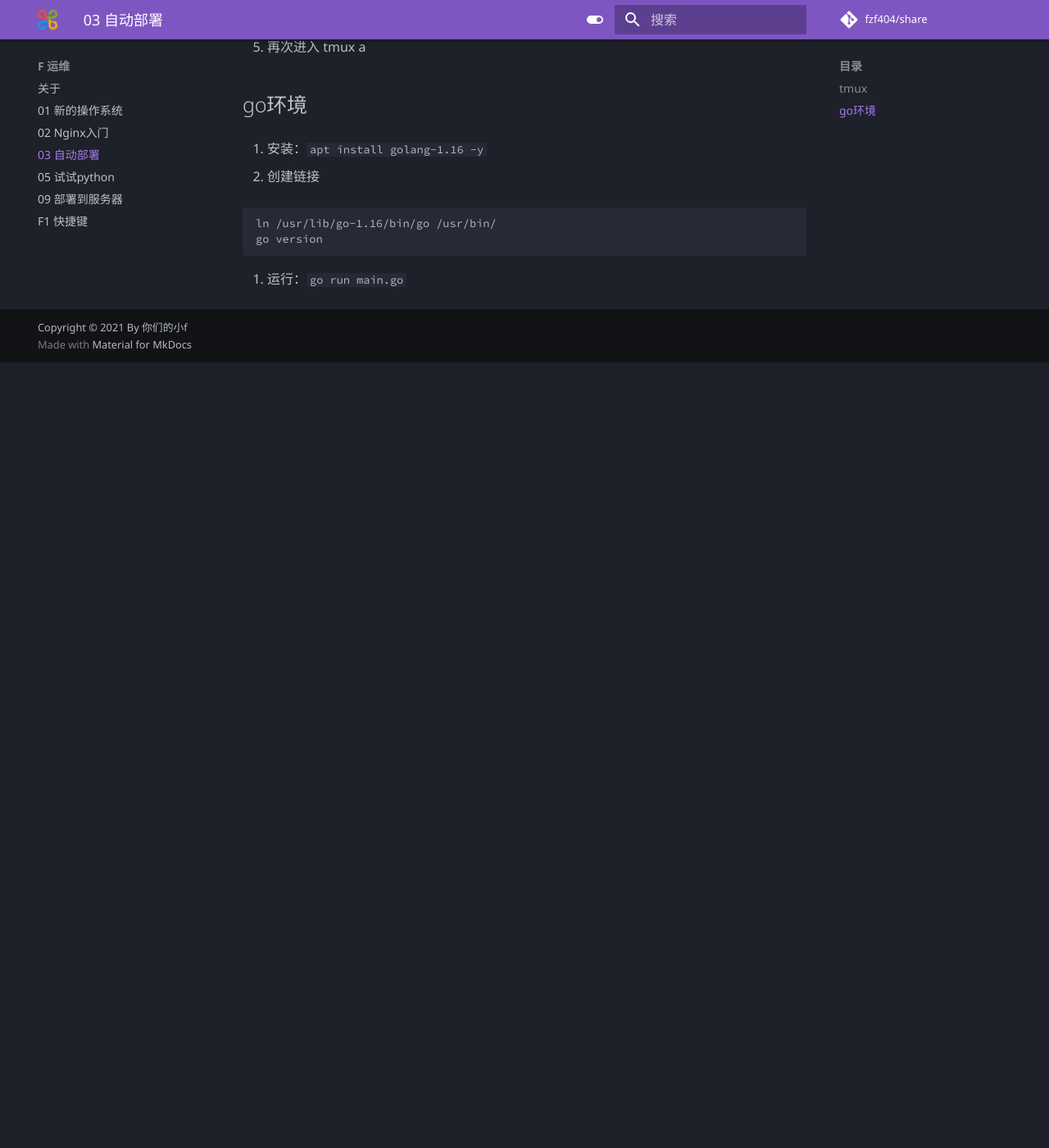
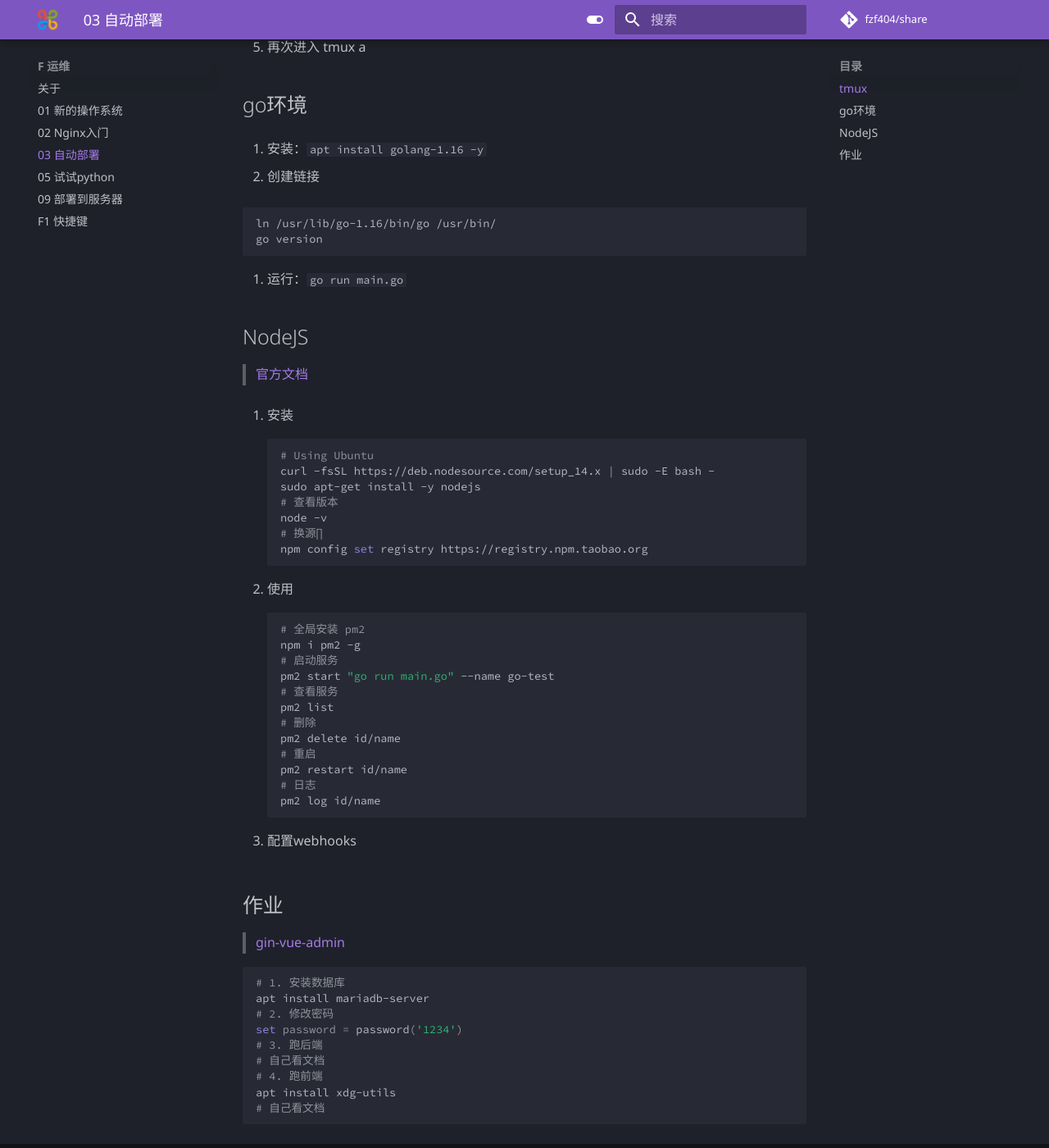
Before and after one commit to fzf404/share, an MkDocs documentation site: the page built from docs/F-运维/03-自动部署.md, in a window 1280 px wide and 1400 px high, scrolled down 1090 px. Shown: the whole window at 82% size. Built offline with MkDocs 1.6.1 and Material for MkDocs 9.7.7, drawn with Linux system fonts in a browser that asks for light colours; comment, search, counter and statistics services are not loaded; before the commit the page ends 1532 px from its top, so only the background shows below that.

Commit message:
Update 03-自动部署.md

````diff
--- a/docs/F-运维/03-自动部署.md
+++ b/docs/F-运维/03-自动部署.md
@@ -40,3 +40,54 @@
    ```
 
 3. 运行：`go run main.go`
+
+## NodeJS
+
+> [官方文档](https://nodejs.org/en/)
+
+1. 安装
+
+    ```bash
+    # Using Ubuntu
+    curl -fsSL https://deb.nodesource.com/setup_14.x | sudo -E bash -
+    sudo apt-get install -y nodejs
+    # 查看版本
+    node -v
+    # 换源∏
+    npm config set registry https://registry.npm.taobao.org
+    ```
+
+2. 使用
+
+    ```bash
+    # 全局安装 pm2
+    npm i pm2 -g
+    # 启动服务
+    pm2 start "go run main.go" --name go-test
+    # 查看服务
+    pm2 list
+    # 删除
+    pm2 delete id/name
+    # 重启
+    pm2 restart id/name
+    # 日志
+    pm2 log id/name
+    ```
+
+3. 配置webhooks
+
+## 作业
+
+> [gin-vue-admin](https://gitee.com/pixelmax/gin-vue-admin)
+
+```bash
+# 1. 安装数据库
+apt install mariadb-server
+# 2. 修改密码
+set password = password('1234')
+# 3. 跑后端
+# 自己看文档
+# 4. 跑前端
+apt install xdg-utils
+# 自己看文档
+```
````
